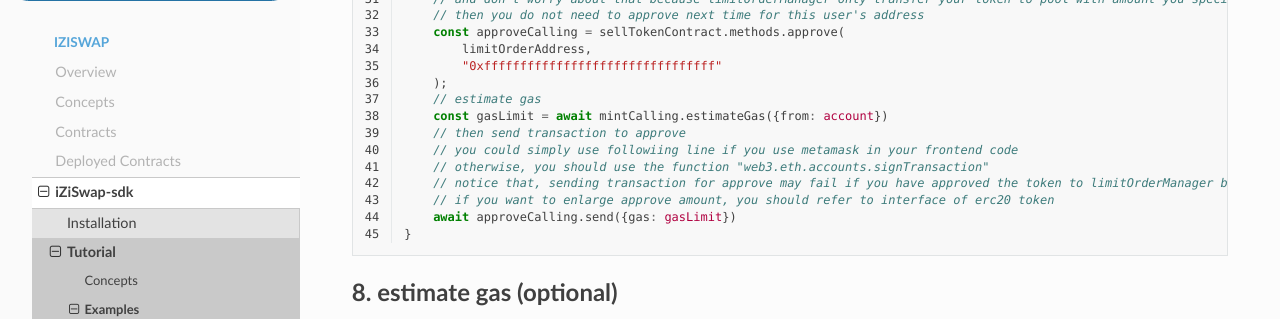
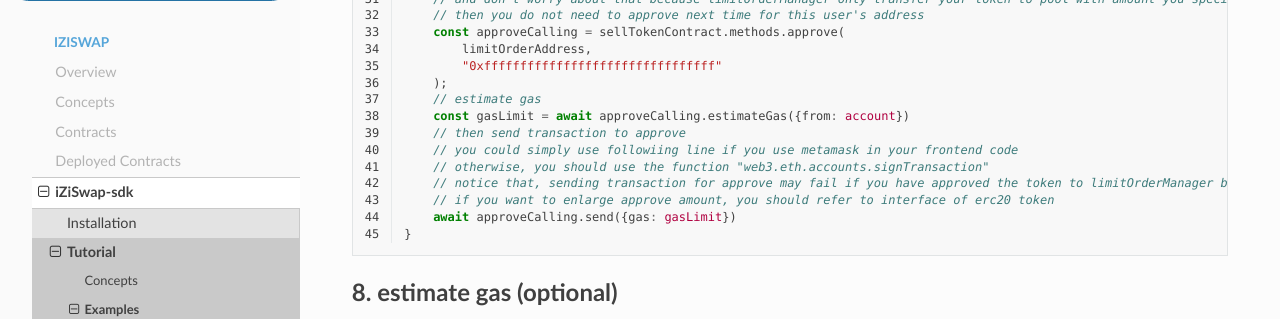
Before and after one commit to izumiFinance/izumi-docs, a Sphinx documentation site: the page built from docs/source/iZiSwap/SDK/examples/limit_order_manager/new_limit_order.rst, in a window 1280 px wide and 900 px high, scrolled down 4702 px. Shown: the part 151-470 px from the top of the window. Built offline with Sphinx 7.4.7 and the Read the Docs theme 2.0.0, drawn with Linux system fonts in a browser that asks for light colours.

Commit message:
fix bug of approve calling's estimate gas

```diff
--- a/docs/source/iZiSwap/SDK/examples/limit_order_manager/new_limit_order.rst
+++ b/docs/source/iZiSwap/SDK/examples/limit_order_manager/new_limit_order.rst
@@ -293,7 +293,7 @@ because you need transfer some sellToken to pool.
             "0xffffffffffffffffffffffffffffffff"
         );
         // estimate gas
-        const gasLimit = await mintCalling.estimateGas({from: account})
+        const gasLimit = await approveCalling.estimateGas({from: account})
         // then send transaction to approve
         // you could simply use followiing line if you use metamask in your frontend code
         // otherwise, you should use the function "web3.eth.accounts.signTransaction"
--- a/docs/source/iZiSwap/SDK/examples/liquidity_manager/mint.rst
+++ b/docs/source/iZiSwap/SDK/examples/liquidity_manager/mint.rst
@@ -394,7 +394,7 @@ since you need transfer some tokenA and some tokenB to pool.
             "0xffffffffffffffffffffffffffffffff"
         );
         // estimate gas
-        const gasLimit = await mintCalling.estimateGas({from: account})
+        const gasLimit = await approveCalling.estimateGas({from: account})
         // then send transaction to approve
         // you could simply use followiing line if you use metamask in your frontend code
         // otherwise, you should use the function "web3.eth.accounts.signTransaction"
```
